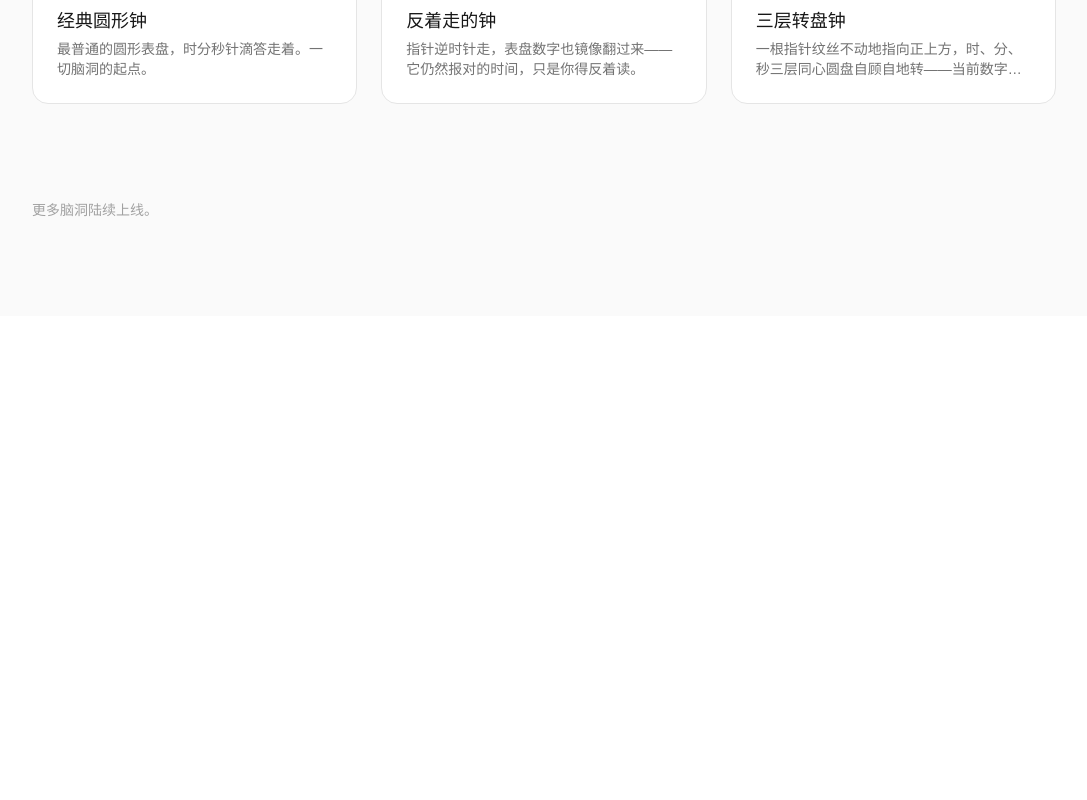
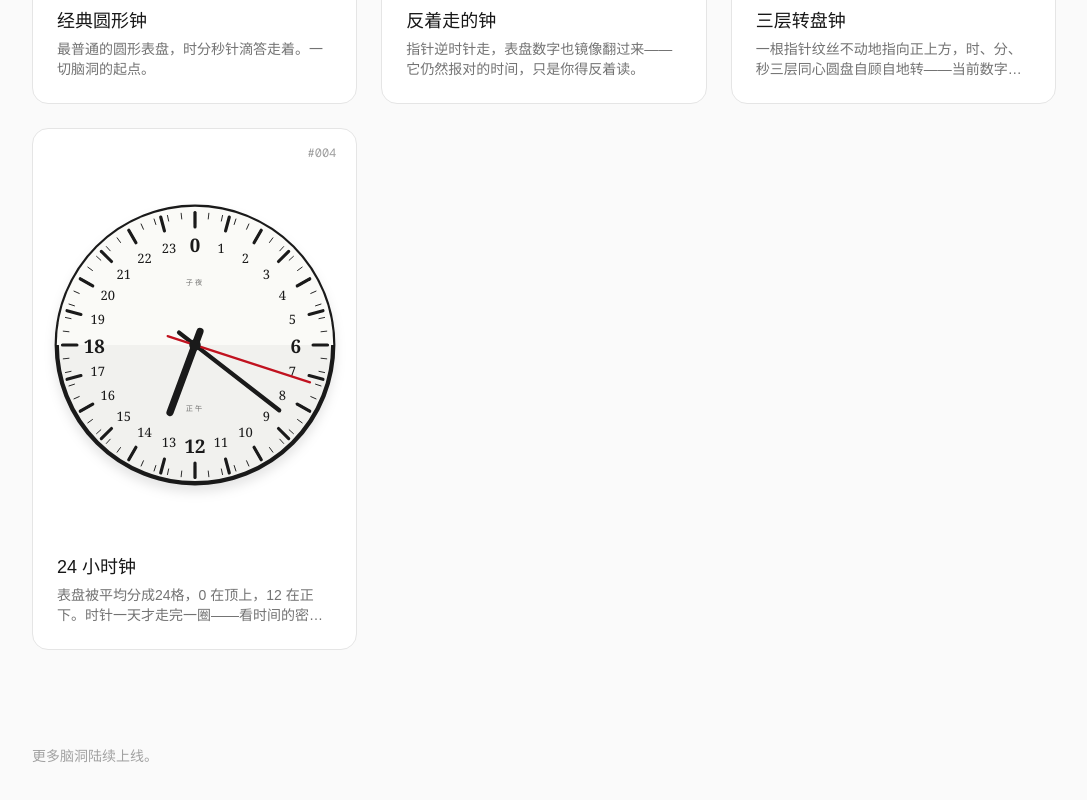
Before and after one commit to qing4132/clocks, a Next.js app: page / in a window 1280 px wide. Shown: the part 694-1494 px from the top of the page, without its empty margins (96-1183 px from the left). Before the commit the page ends 1010 px from the top, so only its background shows below. Built offline with nearby package versions, Linux system fonts and the light colour scheme.

Commit message:
feat: #004 24 小时钟

```diff
--- a/src/clocks/registry.ts
+++ b/src/clocks/registry.ts
@@ -2,6 +2,7 @@ import type { ComponentType } from "react";
 import ClassicRoundClock from "./classic-round/ClassicRoundClock";
 import ReverseClock from "./reverse/ReverseClock";
 import RotatingDialsClock from "./rotating-dials/RotatingDialsClock";
+import TwentyFourHourClock from "./twenty-four-hour/TwentyFourHourClock";
 
 export type ClockEntry = {
   slug: string;
@@ -31,6 +32,13 @@ export const clocks: ClockEntry[] = [
       "一根指针纹丝不动地指向正上方，时、分、秒三层同心圆盘自顾自地转——当前数字会转到指针下方。",
     Component: RotatingDialsClock,
   },
+  {
+    slug: "twenty-four-hour",
+    name: "24 小时钟",
+    description:
+      "表盘被平均分成24格，0 在顶上，12 在正下。时针一天才走完一圈——看时间的密度成倒一半。",
+    Component: TwentyFourHourClock,
+  },
 ];
 
 export function getClock(slug: string): ClockEntry | undefined {
--- /dev/null
+++ b/src/clocks/twenty-four-hour/TwentyFourHourClock.tsx
@@ -0,0 +1,175 @@
+"use client";
+
+import { useEffect, useState } from "react";
+
+/**
+ * 24-hour clock:
+ *   - The dial is divided into 24 hours instead of 12.
+ *   - 0 (midnight) sits at the top, 12 (noon) at the bottom, 6 to the right, 18 to the left.
+ *   - The hour hand makes a single full rotation per day.
+ *   - Minute and second hands behave normally.
+ */
+export default function TwentyFourHourClock() {
+  const [now, setNow] = useState<Date | null>(null);
+
+  useEffect(() => {
+    setNow(new Date());
+    const id = setInterval(() => setNow(new Date()), 1000);
+    return () => clearInterval(id);
+  }, []);
+
+  const H = now ? now.getHours() : 0; // 0..23
+  const m = now ? now.getMinutes() : 0;
+  const s = now ? now.getSeconds() : 0;
+
+  // 360 / 24 = 15 deg per hour.
+  const hourAngle = H * 15 + m * 0.25 + s * (0.25 / 60);
+  const minuteAngle = m * 6 + s * 0.1;
+  const secondAngle = s * 6;
+
+  const round = (n: number) => Math.round(n * 1000) / 1000;
+
+  return (
+    <svg
+      viewBox="-100 -100 200 200"
+      className="w-72 h-72 sm:w-96 sm:h-96 drop-shadow-xl"
+      role="img"
+      aria-label="24-hour analog clock"
+    >
+      <circle cx="0" cy="0" r="96" fill="#fafaf7" stroke="#1a1a1a" strokeWidth="3" />
+
+      {/* day/night arc — subtle top half lighter, bottom half a touch darker */}
+      <path
+        d="M -96 0 A 96 96 0 0 1 96 0 L 96 0 Z"
+        fill="#fafaf7"
+      />
+      <path
+        d="M -96 0 A 96 96 0 0 0 96 0 L 96 0 Z"
+        fill="#1a1a1a"
+        opacity="0.04"
+      />
+
+      {/* minute ticks: 60 around the rim */}
+      {Array.from({ length: 60 }).map((_, i) => {
+        const isHour = i % 5 === 0;
+        return (
+          <line
+            key={i}
+            x1="0"
+            y1={-92}
+            x2="0"
+            y2={isHour ? -84 : -88}
+            stroke="#1a1a1a"
+            strokeWidth={isHour ? 1.5 : 0.6}
+            strokeLinecap="round"
+            transform={`rotate(${i * 6})`}
+          />
+        );
+      })}
+
+      {/* 24 hour ticks (thicker) */}
+      {Array.from({ length: 24 }).map((_, i) => (
+        <line
+          key={i}
+          x1="0"
+          y1={-92}
+          x2="0"
+          y2={-82}
+          stroke="#1a1a1a"
+          strokeWidth="2.2"
+          strokeLinecap="round"
+          transform={`rotate(${i * 15})`}
+        />
+      ))}
+
+      {/* 24 hour numerals: 0 at top (midnight), 12 at bottom (noon) */}
+      {Array.from({ length: 24 }).map((_, i) => {
+        const angle = ((i * 15) - 90) * (Math.PI / 180);
+        const r = 70;
+        const x = round(Math.cos(angle) * r);
+        const y = round(Math.sin(angle) * r);
+        const isMajor = i % 6 === 0; // 0, 6, 12, 18
+        return (
+          <text
+            key={i}
+            x={x}
+            y={y}
+            textAnchor="middle"
+            dominantBaseline="central"
+            fontFamily="Georgia, 'Times New Roman', serif"
+            fontSize={isMajor ? 13 : 9}
+            fontWeight={isMajor ? 600 : 400}
+            fill="#1a1a1a"
+          >
+            {i}
+          </text>
+        );
+      })}
+
+      {/* tiny labels for orientation */}
+      <text
+        x="0" y="-44"
+        textAnchor="middle"
+        dominantBaseline="central"
+        fontFamily="Georgia, 'Times New Roman', serif"
+        fontSize="5"
+        fill="#1a1a1a99"
+        letterSpacing="1.5"
+      >
+        子夜
+      </text>
+      <text
+        x="0" y="44"
+        textAnchor="middle"
+        dominantBaseline="central"
+        fontFamily="Georgia, 'Times New Roman', serif"
+        fontSize="5"
+        fill="#1a1a1a99"
+        letterSpacing="1.5"
+      >
+        正午
+      </text>
+
+      {now && (
+        <>
+          {/* hour hand */}
+          <line
+            x1="0"
+            y1="10"
+            x2="0"
+            y2="-50"
+            stroke="#1a1a1a"
+            strokeWidth="5"
+            strokeLinecap="round"
+            transform={`rotate(${hourAngle})`}
+          />
+          {/* minute hand */}
+          <line
+            x1="0"
+            y1="14"
+            x2="0"
+            y2="-74"
+            stroke="#1a1a1a"
+            strokeWidth="3"
+            strokeLinecap="round"
+            transform={`rotate(${minuteAngle})`}
+          />
+          {/* second hand */}
+          <line
+            x1="0"
+            y1="20"
+            x2="0"
+            y2="-84"
+            stroke="#c1121f"
+            strokeWidth="1.5"
+            strokeLinecap="round"
+            transform={`rotate(${secondAngle})`}
+          />
+          <circle cx="0" cy="0" r="1.5" fill="#c1121f" />
+        </>
+      )}
+
+      <circle cx="0" cy="0" r="4" fill="#1a1a1a" />
+    </svg>
+  );
+}
```
